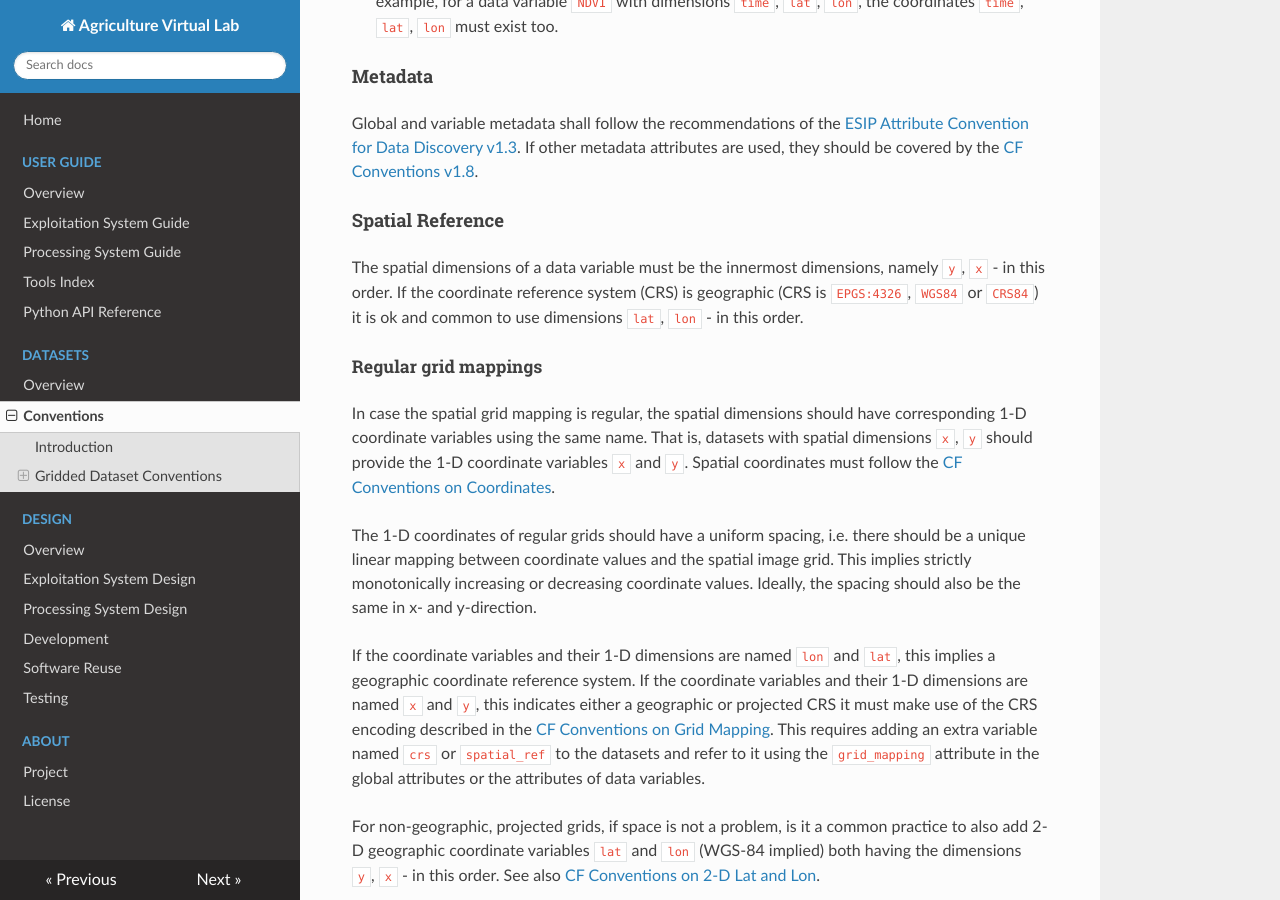
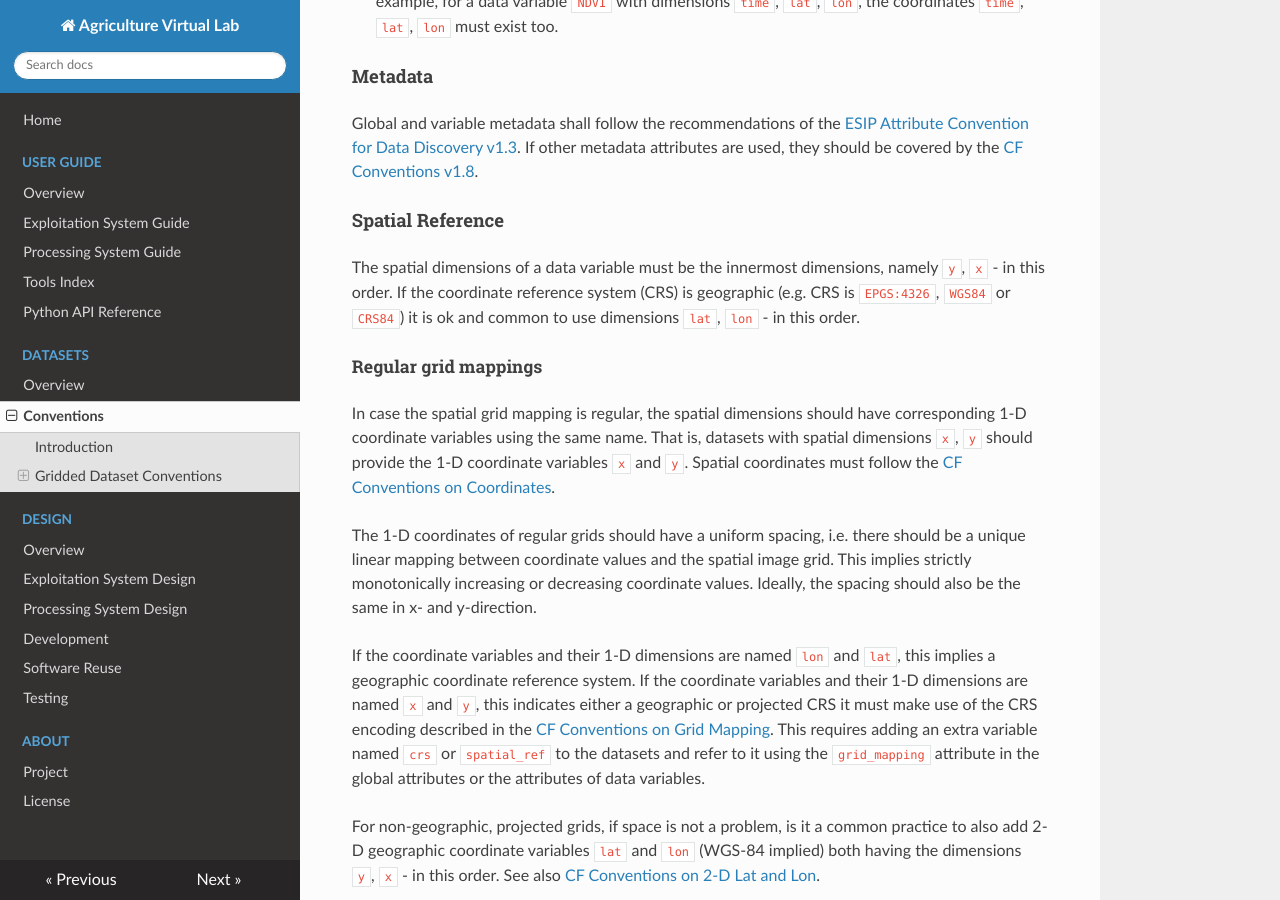
Before and after one commit to agriculture-vlab/agriculture-vlab, an MkDocs documentation site: the page built from docs/datasets/conventions.md, in a window 1280 px wide and 900 px high, scrolled down 1348 px. Built offline with MkDocs 1.6.1, drawn with Linux system fonts in a browser that asks for light colours; nearby versions of some CDN libraries.

```diff
--- a/docs/datasets/conventions.md
+++ b/docs/datasets/conventions.md
@@ -90,7 +90,7 @@ attributes are used, they should be covered by the [CF Conventions v1.8].
 
 The spatial dimensions of a data variable must be the innermost dimensions,
 namely `y`, `x` - in this order. If the coordinate reference system (CRS)
-is geographic (CRS is `EPGS:4326`, `WGS84` or `CRS84`) it is ok and common
+is geographic (e.g. CRS is `EPGS:4326`, `WGS84` or `CRS84`) it is ok and common
 to use dimensions `lat`, `lon` - in this order.
 
 #### Regular grid mappings
```
